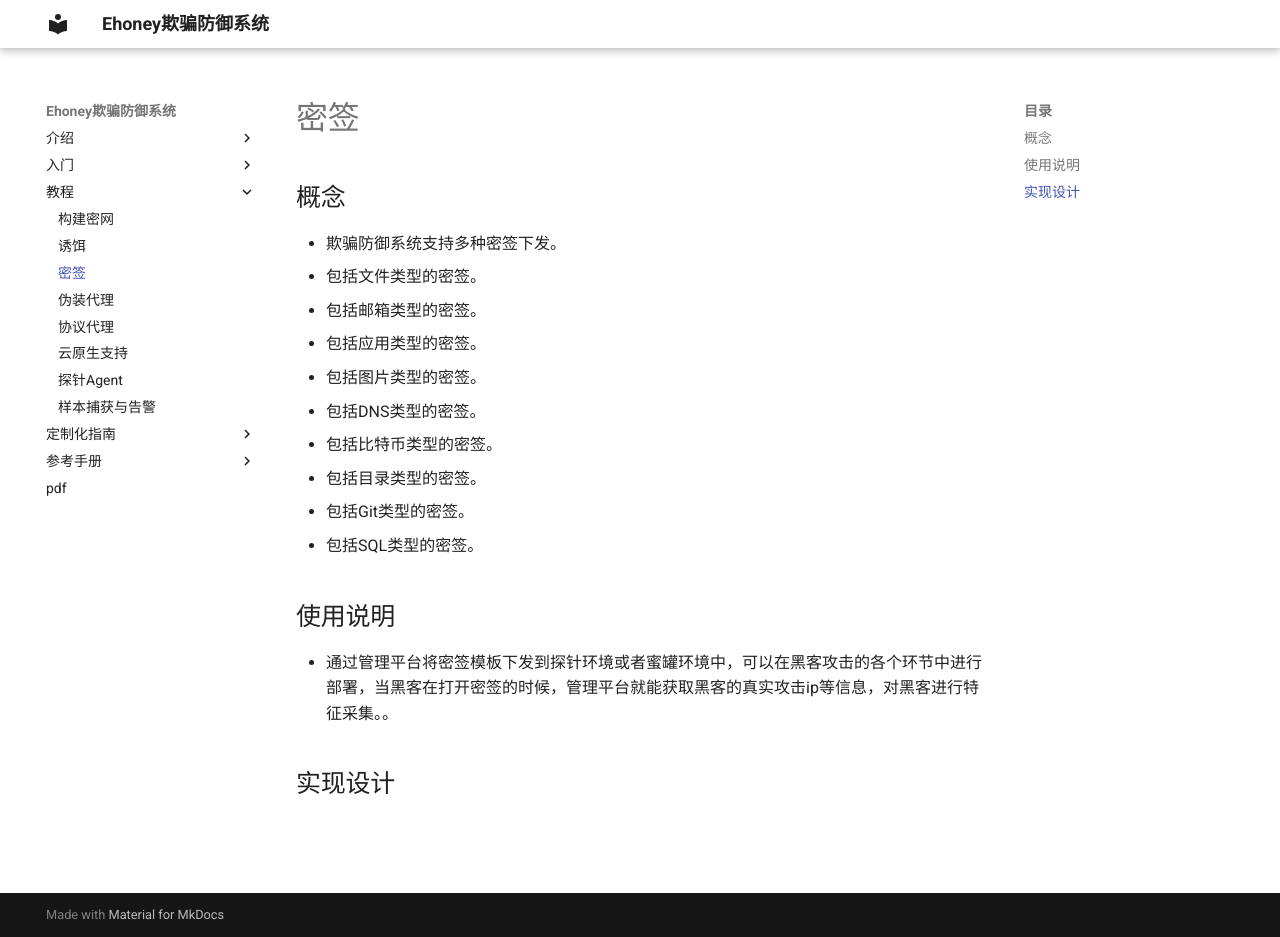
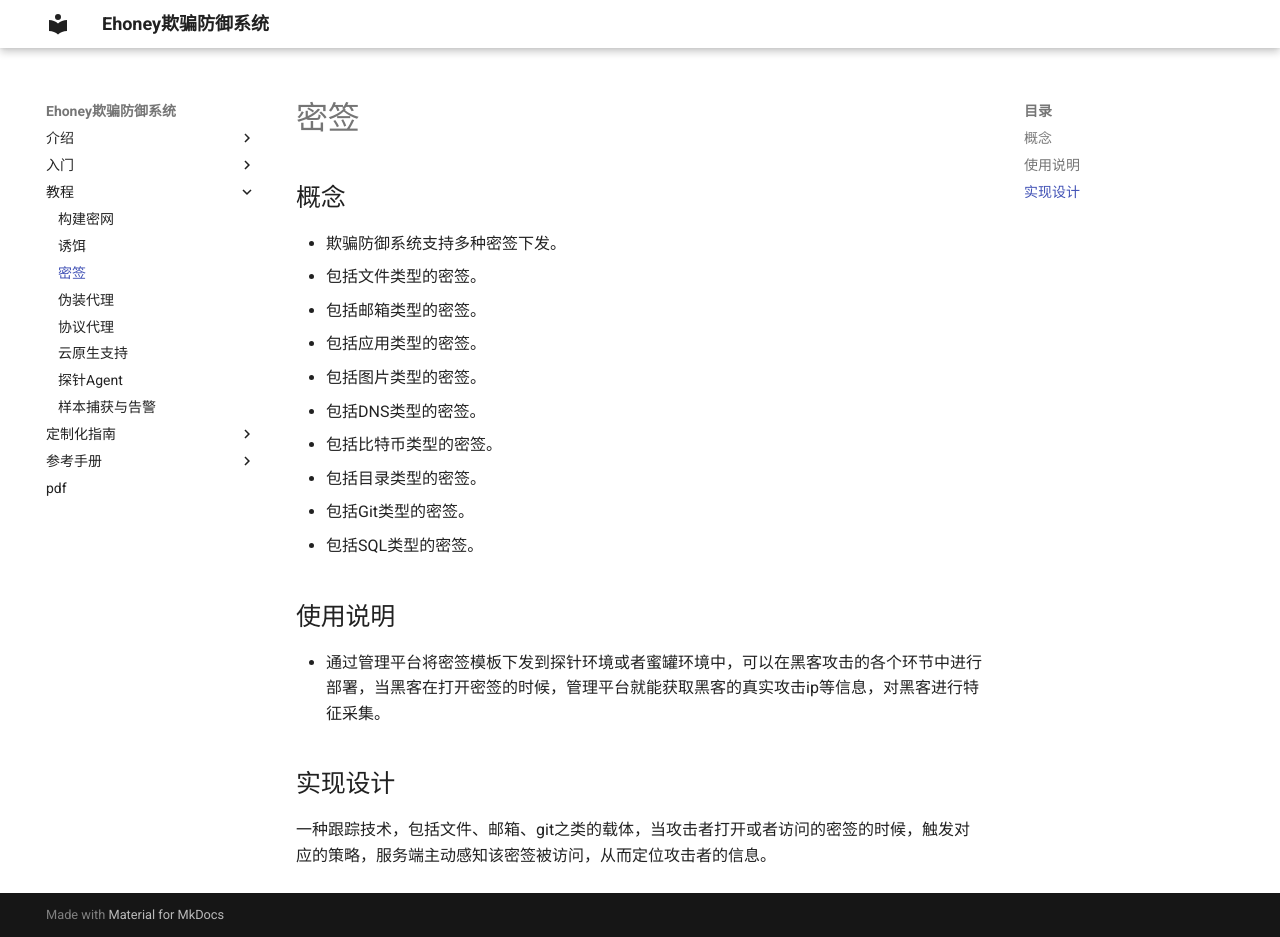
Before and after one commit to seccome/Ehoney, an MkDocs documentation site: the page built from doc/Tutorials/HoneyPot.md, in a window 1280 px wide and 937 px high. Built offline with MkDocs 1.6.1 and Material for MkDocs 9.7.7, drawn with Linux system fonts in a browser that asks for light colours.

Commit message:
Update HoneyPot.md

```diff
--- a/doc/Tutorials/HoneyPot.md
+++ b/doc/Tutorials/HoneyPot.md
@@ -11,6 +11,7 @@
 * 包括SQL类型的密签。
 
 ## 使用说明
-- 通过管理平台将密签模板下发到探针环境或者蜜罐环境中，可以在黑客攻击的各个环节中进行部署，当黑客在打开密签的时候，管理平台就能获取黑客的真实攻击ip等信息，对黑客进行特征采集。。
+- 通过管理平台将密签模板下发到探针环境或者蜜罐环境中，可以在黑客攻击的各个环节中进行部署，当黑客在打开密签的时候，管理平台就能获取黑客的真实攻击ip等信息，对黑客进行特征采集。
 
 ## 实现设计
+一种跟踪技术，包括文件、邮箱、git之类的载体，当攻击者打开或者访问的密签的时候，触发对应的策略，服务端主动感知该密签被访问，从而定位攻击者的信息。
```
